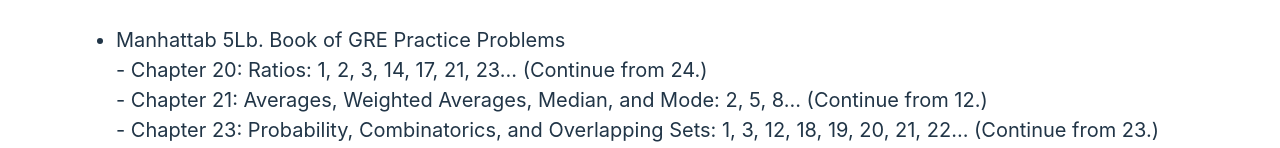
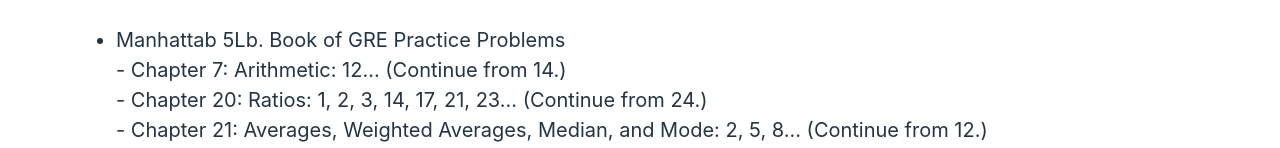
Before and after one commit to LetsTrie/gre-qbank, a React (Vite) app: page /notes in a window 1280 px wide. Shown: the part 6616-6764 px from the top of the page. Built offline with nearby package versions, Linux system fonts and the light colour scheme; a web font is replaced by a local one.

Commit message:
Arithmetic

```diff
--- a/src/layouts/notes/data.ts
+++ b/src/layouts/notes/data.ts
@@ -533,6 +533,7 @@
       {
         latexCodes: formatLatexCode(
           "Manhattab 5Lb. Book of GRE Practice Problems\n",
+          "- Chapter 7: Arithmetic: 12... (Continue from 14.)\n",
           "- Chapter 20: Ratios: 1, 2, 3, 14, 17, 21, 23... (Continue from 24.)\n",
           "- Chapter 21: Averages, Weighted Averages, Median, and Mode: 2, 5, 8... (Continue from 12.)\n",
           "- Chapter 23: Probability, Combinatorics, and Overlapping Sets: 1, 3, 12, 18, 19, 20, 21, 22... (Continue from 23.)\n",
```
